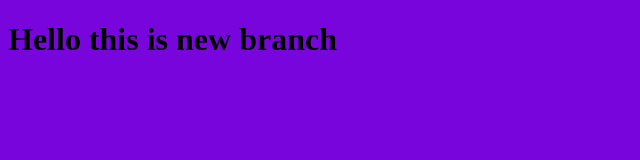
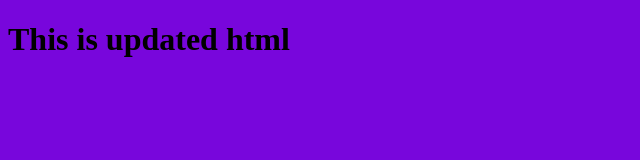
Before and after one commit to ngxi/myproject, a plain HTML site: page index.html in a window 1280 px wide. Shown: the whole page, without its empty margins (0-640 px from the left). Drawn offline with Linux system fonts and the light colour scheme.

Commit message:
updated html file

```diff
--- a/index.html
+++ b/index.html
@@ -15,7 +15,7 @@
 </head>
 
 <body>
-    <h1>Hello this is new branch </h1>
+    <h1>This is updated html </h1>
     <script src="app.js"> </script>
 </body>
 
```
